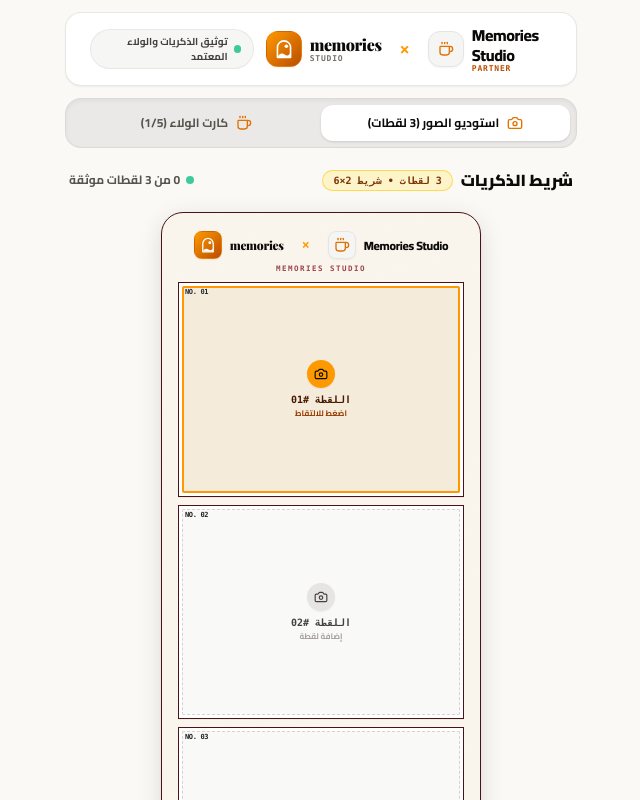
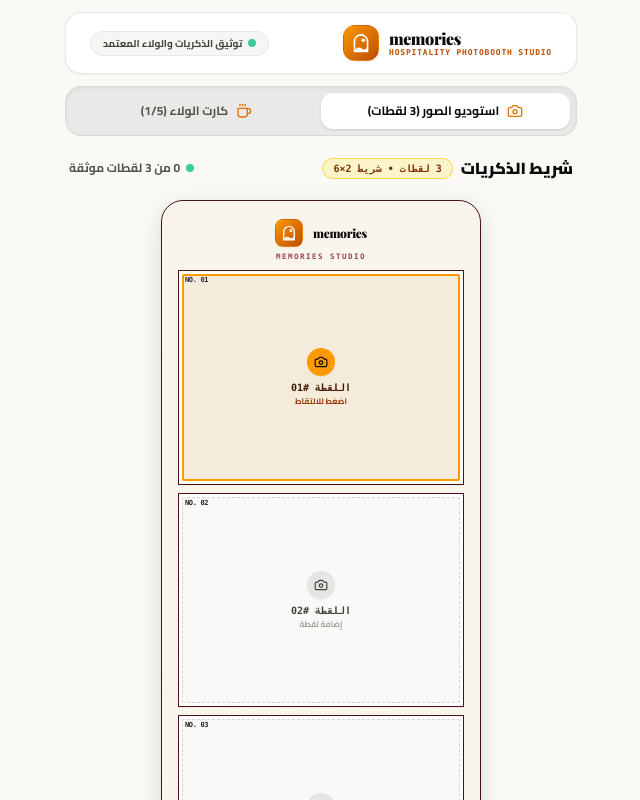
Before and after one commit to mohammedsaeed6u-cloud/cafe-memories, a Next.js app: page /c/memories in a window 1280 px wide. Shown: the top 800 px of the page, without its empty margins (319-959 px from the left). Built offline with nearby package versions, Linux system fonts and the light colour scheme.

Commit message:
fix(saas): resolve architectural flaws, eliminate duplicate co-branding, support infinite dynamic tenant routing on Cloudflare Pages, and ensure zero fake demo data

```diff
--- a/src/app/(merchant)/barista/page.tsx
+++ b/src/app/(merchant)/barista/page.tsx
@@ -28,8 +28,28 @@
 import { getActiveStaff, clearActiveStaffSession } from '@/lib/services/staff-auth.service';
 
 export default function BaristaTerminalPage() {
-  const [cafeSlug, setCafeSlug] = useState('memories');
-  const [settings, setSettings] = useState(() => BusinessSettingsService.getSettings('memories'));
+  const [cafeSlug, setCafeSlug] = useState(() => {
+    if (typeof window !== 'undefined') {
+      try {
+        const urlParams = new URLSearchParams(window.location.search);
+        const urlCafe = urlParams.get('cafe');
+        if (urlCafe) return urlCafe;
+        const stored = localStorage.getItem('memories_active_merchant_slug');
+        if (stored) return stored;
+      } catch {}
+    }
+    return 'memories';
+  });
+  const [settings, setSettings] = useState(() => {
+    let slug = 'memories';
+    if (typeof window !== 'undefined') {
+      try {
+        const urlParams = new URLSearchParams(window.location.search);
+        slug = urlParams.get('cafe') || localStorage.getItem('memories_active_merchant_slug') || 'memories';
+      } catch {}
+    }
+    return BusinessSettingsService.getSettings(slug);
+  });
   const [searchQuery, setSearchQuery] = useState('');
   const [selectedCustomer, setSelectedCustomer] = useState<RegisteredCustomer | null>(null);
   const [loyaltyData, setLoyaltyData] = useState<CustomerLoyaltyData | null>(null);
--- a/src/app/(merchant)/dashboard/page.tsx
+++ b/src/app/(merchant)/dashboard/page.tsx
@@ -138,17 +138,19 @@
 
   // Business settings state (dynamic tenant)
   const [settings, setSettings] = useState<BusinessSettings>(() => {
-    // Read the merchant's own slug from localStorage (set during signup/login)
+    // Read the merchant's own slug from URL or localStorage (set during signup/login)
     let merchantSlug = 'memories';
     let merchantName = '';
     if (typeof window !== 'undefined') {
       try {
-        merchantSlug = localStorage.getItem('memories_active_merchant_slug') || 'memories';
+        const urlParams = new URLSearchParams(window.location.search);
+        const urlCafe = urlParams.get('cafe');
+        merchantSlug = urlCafe || localStorage.getItem('memories_active_merchant_slug') || 'memories';
         merchantName = localStorage.getItem('memories_active_merchant_name') || '';
       } catch {}
     }
     const base = BusinessSettingsService.getSettings(merchantSlug);
-    if (merchantName && !base.branding?.name) {
+    if (merchantName && (!base.branding?.name || base.branding.name === 'Memories Studio')) {
       base.branding = { ...base.branding, name: merchantName };
     }
     return base;
@@ -286,9 +288,45 @@
       if (res.ok) {
         const data = await res.json();
         setMetrics(data);
+        return;
       }
-    } catch (err) {
-      console.error('Error fetching metrics:', err);
+    } catch {
+      // Fallback below
+    }
+
+    // Dynamic fallback calculated from real tenant data
+    try {
+      const slug = settings.cafeSlug || 'memories';
+      const localCustomers = CustomerRegistryService.getRegisteredCustomers(slug);
+      const totalVisits = localCustomers.reduce((acc, c) => acc + (c.totalVisits || 1), 0);
+      const returning = localCustomers.filter((c) => (c.totalVisits || 1) > 1).length;
+      let localPhotosCount = 0;
+      try {
+        const photosRaw = localStorage.getItem(`memories_wall_photos_${slug}`);
+        if (photosRaw) {
+          localPhotosCount = JSON.parse(photosRaw).length;
+        }
+      } catch {}
+
+      setMetrics({
+        today: {
+          visits: totalVisits,
+          uniqueCustomers: localCustomers.length,
+          returningCustomers: returning,
+          newMemories: localPhotosCount,
+          rewardsRedeemed: Math.floor(totalVisits / (settings.defaultShotCount || 5)),
+        },
+        attentionCenter: {
+          pendingMemories: 0,
+          offlineScreens: 0,
+        },
+        liveWall: {
+          totalScreens: screens.length,
+          onlineScreens: screens.filter((s) => s.status === 'online').length,
+        },
+      });
+    } catch (e) {
+      console.error('Error computing fallback metrics:', e);
     } finally {
       setIsLoadingMetrics(false);
     }
@@ -301,7 +339,7 @@
       const res = await fetch('/api/v1/memories?status=all&visibility=all&limit=50');
       if (res.ok) {
         const data = await res.json();
-        if (data.memories) {
+        if (data.memories && data.memories.length > 0) {
           setMemories(
             data.memories.map((m: any) => ({
               id: m.id,
@@ -313,11 +351,34 @@
               createdAt: m.created_at,
             }))
           );
+          return;
         }
       }
-    } catch (err) {
-      console.error('Error fetching memories:', err);
-    } finally {
+    } catch {
+      // Fallback below
+    }
+
+    // Fallback: Real memories scoped to cafeSlug in local storage
+    try {
+      const slug = settings.cafeSlug || 'memories';
+      const wallKey = `memories_wall_photos_${slug}`;
+      const localPhotos = JSON.parse(localStorage.getItem(wallKey) || '[]');
+      if (localPhotos.length > 0) {
+        setMemories(
+          localPhotos.map((p: any, idx: number) => ({
+            id: p.id || `m_${idx}`,
+            customerName: p.customerName || 'ضيف الكافيه',
+            originalUrl: p.url || p.photoUrl || (typeof p === 'string' ? p : ''),
+            status: p.status || 'approved',
+            visibility: p.visibility || 'public',
+            caption: p.caption || '',
+            createdAt: p.createdAt || new Date().toISOString(),
+          }))
+        );
+      } else {
+        setMemories([]);
+      }
+    } catch {} finally {
       setIsLoadingMemories(false);
     }
   };
--- a/src/app/not-found.tsx
+++ b/src/app/not-found.tsx
@@ -1,11 +1,46 @@
 'use client';
 
-import React from 'react';
+import React, { useEffect, useState } from 'react';
 import Link from 'next/link';
 import { ArrowRight, Home, Camera, Tv, Sparkles, Search } from 'lucide-react';
 import { MemoriesArchIcon } from '@/components/brand/MemoriesLogo';
+import { CustomerClient } from '@/components/customer/CustomerClient';
+import { WallClient } from '@/components/wall/WallClient';
 
 export default function NotFoundPage() {
+  const [dynamicRoute, setDynamicRoute] = useState<{
+    type: 'customer' | 'wall' | '404';
+    param: string;
+  }>({ type: '404', param: '' });
+
+  useEffect(() => {
+    if (typeof window !== 'undefined') {
+      const pathname = window.location.pathname;
+      if (pathname.startsWith('/c/')) {
+        const rawSlug = pathname.replace('/c/', '').split('/')[0].split('?')[0];
+        if (rawSlug) {
+          setDynamicRoute({ type: 'customer', param: decodeURIComponent(rawSlug) });
+          return;
+        }
+      }
+      if (pathname.startsWith('/wall/')) {
+        const rawScreen = pathname.replace('/wall/', '').split('/')[0].split('?')[0];
+        if (rawScreen) {
+          setDynamicRoute({ type: 'wall', param: decodeURIComponent(rawScreen) });
+          return;
+        }
+      }
+    }
+  }, []);
+
+  if (dynamicRoute.type === 'customer' && dynamicRoute.param) {
+    return <CustomerClient cafeSlug={dynamicRoute.param} />;
+  }
+
+  if (dynamicRoute.type === 'wall' && dynamicRoute.param) {
+    return <WallClient screenId={dynamicRoute.param} />;
+  }
+
   return (
     <div className="min-h-screen bg-[#FAF6EE] dark:bg-[#0E1A16] text-[#3B2F2A] dark:text-[#FAF6EE] font-cairo flex flex-col justify-between p-6 antialiased selection:bg-[#B85C43]/20 selection:text-[#1E3A32]">
       {/* Background paper noise */}
--- a/src/components/brand/CoBrandingLogos.tsx
+++ b/src/components/brand/CoBrandingLogos.tsx
@@ -34,6 +34,47 @@
     md: { box: 'w-9 h-9 rounded-xl', icon: 20, text: 'text-sm sm:text-base', cross: 'text-lg' },
     lg: { box: 'w-11 h-11 rounded-2xl', icon: 26, text: 'text-base sm:text-lg', cross: 'text-2xl' },
   }[size];
+
+  const isFlagshipSolo =
+    !cafeName ||
+    cafeName.trim().toLowerCase() === 'memories' ||
+    cafeName.trim().toLowerCase() === 'memories studio' ||
+    cafeName.trim().toLowerCase() === 'استوديو الذكريات' ||
+    cafeName.trim().toLowerCase() === 'استوديو الذكريات • memories studio';
+
+  if (isFlagshipSolo) {
+    return (
+      <div
+        className={`inline-flex items-center justify-center gap-2.5 select-none ${className}`}
+        dir="ltr"
+      >
+        <div
+          className={`${iconSizes.box} bg-gradient-to-br from-amber-500 to-amber-700 text-white flex items-center justify-center shadow-xs border border-amber-600/30 shrink-0`}
+        >
+          <MemoriesArchIcon size={iconSizes.icon} color="#FFFFFF" />
+        </div>
+        <div className="text-left">
+          <span
+            style={{ fontFamily: 'var(--font-playfair), Georgia, serif' }}
+            className={`font-black tracking-tight block leading-tight lowercase ${
+              isDark ? 'text-white' : 'text-stone-950'
+            } ${iconSizes.text}`}
+          >
+            memories
+          </span>
+          {showTagline && (
+            <span
+              className={`text-[8px] font-mono tracking-widest font-bold uppercase block leading-none ${
+                isDark ? 'text-amber-400/80' : 'text-amber-700'
+              }`}
+            >
+              HOSPITALITY PHOTOBOOTH STUDIO
+            </span>
+          )}
+        </div>
+      </div>
+    );
+  }
 
   return (
     <div
--- a/src/components/customer/CustomerClient.tsx
+++ b/src/components/customer/CustomerClient.tsx
@@ -148,6 +148,14 @@
   const loyaltyMaxVisits = settings.loyaltyMaxVisits || 5;
 
   // Hydrate persisted session from storage
+  useEffect(() => {
+    const handleSettingsUpdate = () => {
+      setSettings(BusinessSettingsService.getSettings(cafeSlug));
+    };
+    window.addEventListener('memories-settings-updated', handleSettingsUpdate);
+    return () => window.removeEventListener('memories-settings-updated', handleSettingsUpdate);
+  }, [cafeSlug]);
+
   useEffect(() => {
     const hydrateSession = () => {
       const storedName = localStorage.getItem('memories_customer_name') || '';
--- a/src/components/dashboard/MerchantQuickSetupModal.tsx
+++ b/src/components/dashboard/MerchantQuickSetupModal.tsx
@@ -37,8 +37,12 @@
   onSettingsSaved,
 }) => {
   const [step, setStep] = useState<1 | 2 | 3>(1);
-  const [cafeName, setCafeName] = useState(currentSettings.branding?.name || 'Memories Studio');
-  const [cafeSlug, setCafeSlug] = useState(currentSettings.cafeSlug || 'memories');
+  const [cafeName, setCafeName] = useState(
+    currentSettings.cafeSlug === 'memories' ? '' : (currentSettings.branding?.name || '')
+  );
+  const [cafeSlug, setCafeSlug] = useState(
+    currentSettings.cafeSlug === 'memories' ? '' : (currentSettings.cafeSlug || '')
+  );
   const [orientation, setOrientation] = useState<StripOrientation>(currentSettings.defaultOrientation || 'vertical');
   const [shotCount, setShotCount] = useState<number>(currentSettings.defaultShotCount || 3);
   const [giftTitle, setGiftTitle] = useState(currentSettings.freeGiftOffer?.title || 'كوب قهوة مختصة مجاني');
--- a/src/lib/services/business-settings.service.ts
+++ b/src/lib/services/business-settings.service.ts
@@ -112,9 +112,35 @@
       }
     }
 
+    // Intelligently infer cafe name from slug or query param if not stored
+    let dynamicCafeName = 'Memories Studio';
+    if (cafeSlug && cafeSlug !== 'memories' && cafeSlug !== 'studio') {
+      if (typeof window !== 'undefined') {
+        try {
+          const urlParams = new URLSearchParams(window.location.search);
+          const nameParam = urlParams.get('name');
+          if (nameParam) {
+            dynamicCafeName = decodeURIComponent(nameParam);
+          }
+        } catch {}
+      }
+      if (dynamicCafeName === 'Memories Studio') {
+        dynamicCafeName = cafeSlug
+          .split('-')
+          .map((word) => word.charAt(0).toUpperCase() + word.slice(1))
+          .join(' ');
+      }
+    }
+
     return {
       ...DEFAULT_BUSINESS_SETTINGS,
       cafeSlug,
+      cafeName: dynamicCafeName,
+      branding: {
+        ...DEFAULT_BUSINESS_SETTINGS.branding,
+        name: dynamicCafeName,
+        instagramHandle: cafeSlug === 'memories' ? '@memories_studio' : `@${cafeSlug.replace(/[^a-z0-9_]/gi, '')}`,
+      },
       frames: (DEFAULT_BUSINESS_SETTINGS.frames || []).map((f) => ({
         ...f,
         shotCount: defaultShotCount,
```
